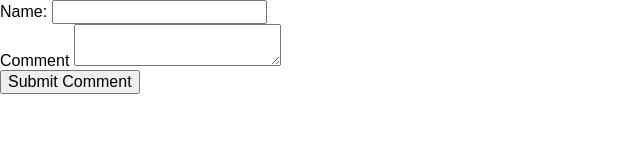
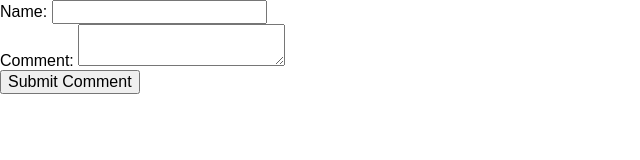
Before and after one commit to benjaminthurston/html_forms, a plain HTML site: page index.html in a window 1280 px wide. Shown: the full height of the page, 0-640 px from the left. Drawn offline with Linux system fonts and the light colour scheme.

Commit message:
changing comment field

```diff
--- a/index.html
+++ b/index.html
@@ -9,7 +9,7 @@
     <form action="index.html" method="post">
         <label for="name">Name:</label>
       <input type="text" id="name" name="user_name"></br>
-      <label for="comment">Comment</label>
+      <label for="comment">Comment:</label>
       <textarea id="comment" name="user_comment"></textarea>
         </textarea></br>
      <button type="submit">Submit Comment</button>
```
